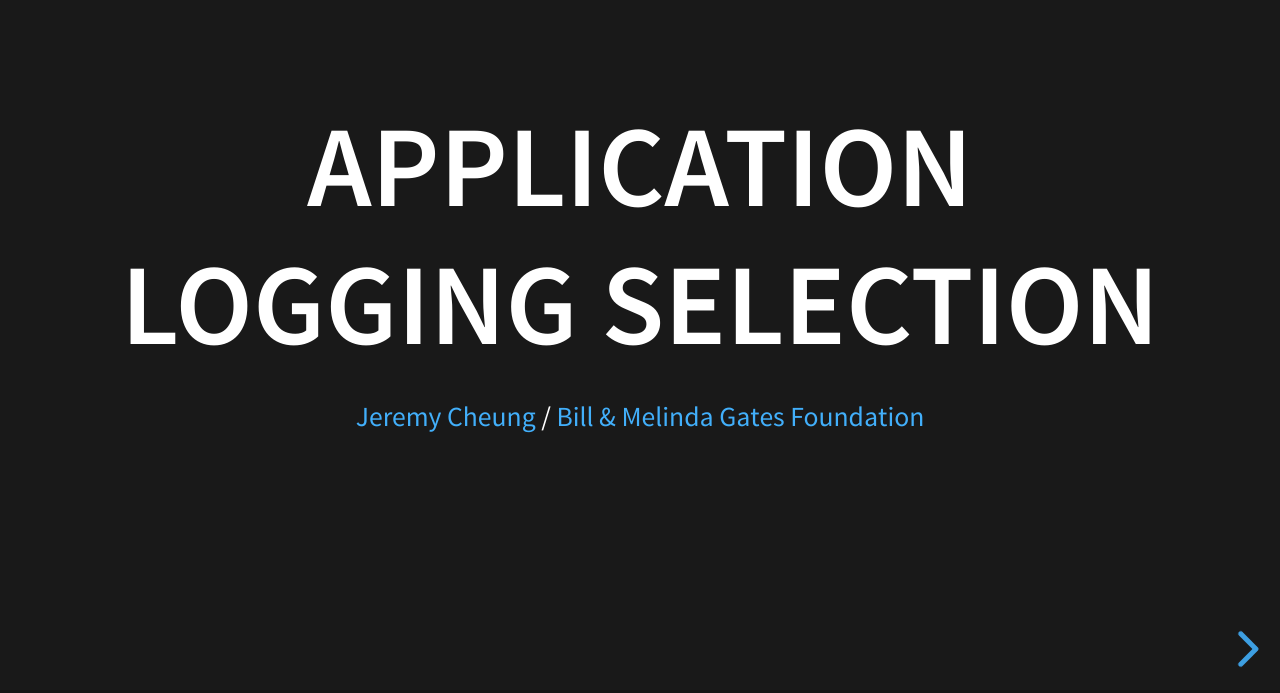
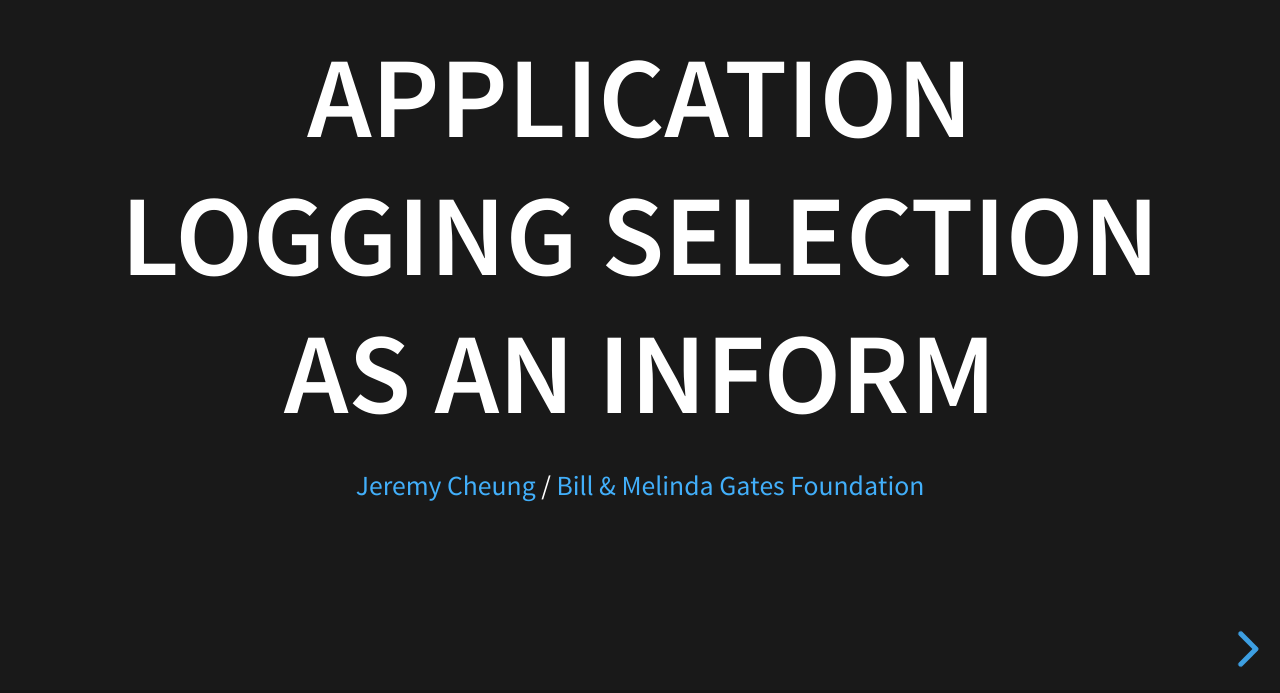
Before and after one commit to jermified/applogtrb, a website: page index.html in a window 1280 px wide. Shown: the part 107-800 px from the top of the page. Drawn offline with Linux system fonts and the light colour scheme.

Commit message:
refined title slide
Signed-off-by: Jeremy Cheung <jeremy.cheung@gatesfoundation.org>

```diff
--- a/index.html
+++ b/index.html
@@ -25,7 +25,7 @@
   <div class="reveal">
     <div class="slides">
       <section>
-        <h1>Application Logging Selection</h1>
+        <h1>Application Logging Selection as an Inform</h1>
         <aside class="notes">
           Hi I’m Jeremy Cheung and on behalf of the SRE Team, I am here to present on Application Logging Selection as an Inform
         </aside>
```
